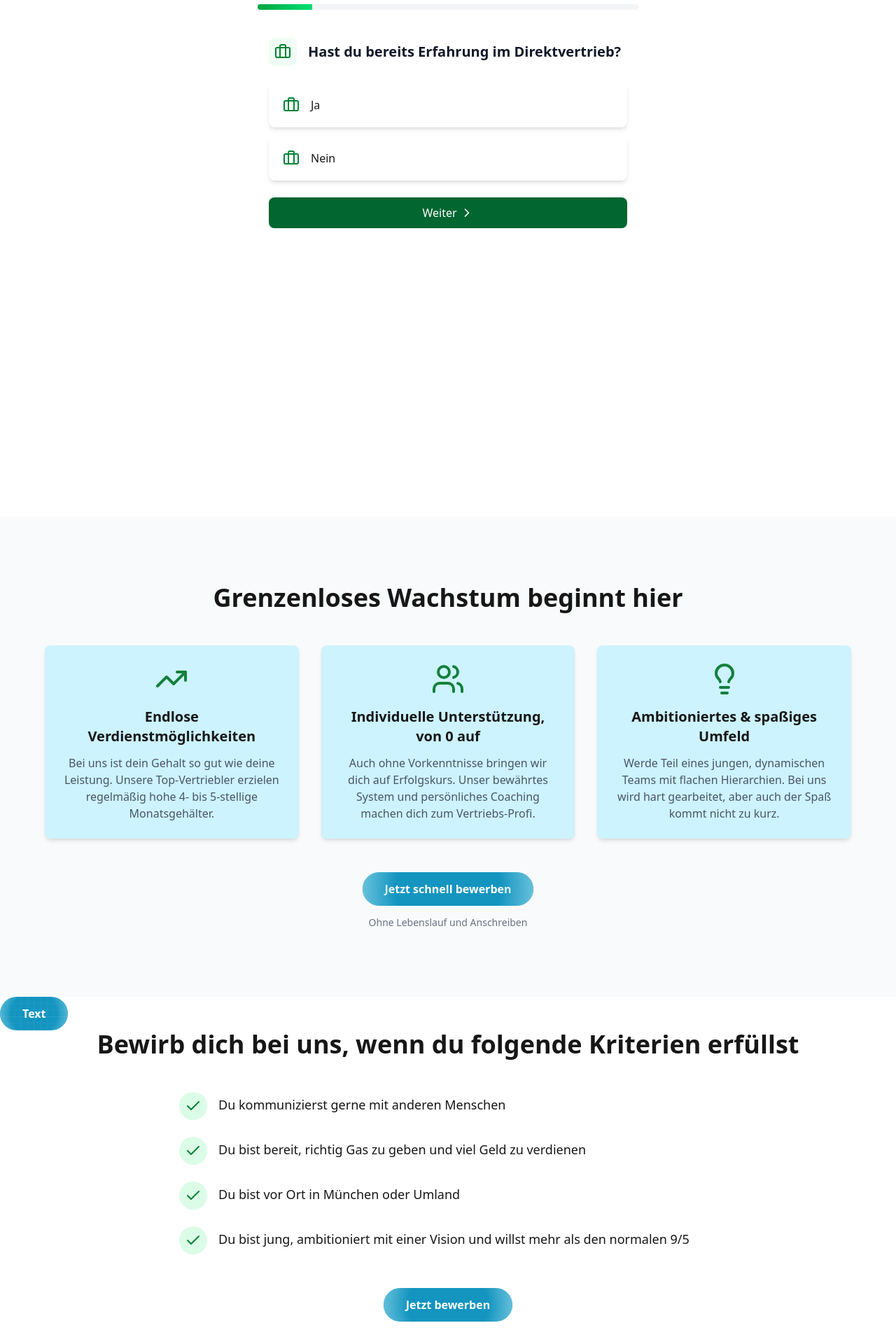
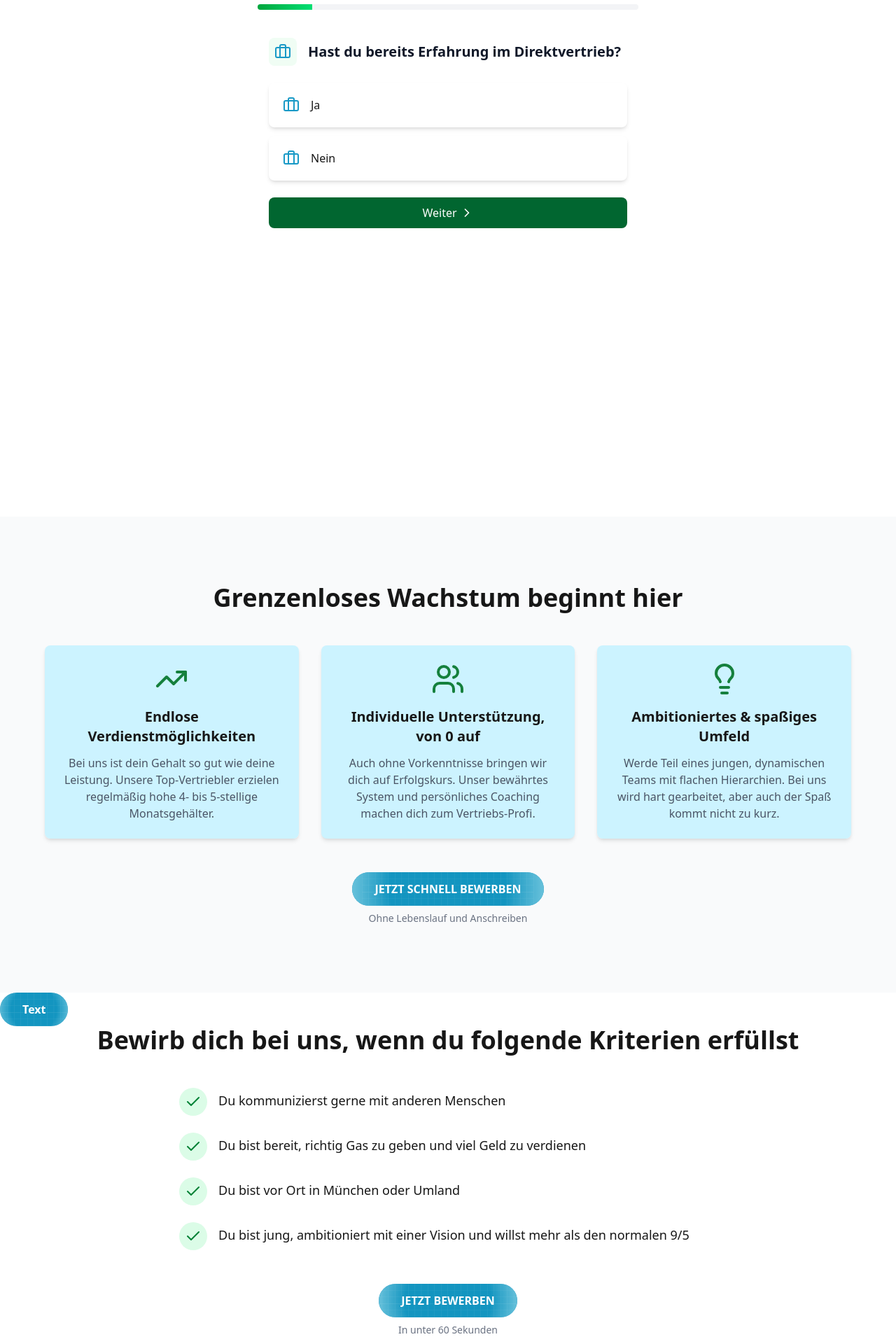
Before and after one commit to mattis-1/sellwell, a Next.js app: page /karriere in a window 1280 px wide. Shown: the part 1220-3140 px from the top of the page at 70% size. Built offline with nearby package versions, Linux system fonts and the light colour scheme; a web font is replaced by a local one.

Commit message:
speedier form, color changes

```diff
--- a/src/modules/karriere-lp/components/about.tsx
+++ b/src/modules/karriere-lp/components/about.tsx
@@ -3,6 +3,7 @@
 import { useRef, useEffect, useState } from "react"
 import Image from "next/image"
 import Link from "next/link"
+import Button from "@/modules/karriere-lp/components/button"
 
 export default function SellwellAboutUs() {
   const [isIntersecting, setIsIntersecting] = useState(false)
@@ -68,10 +69,8 @@ export default function SellwellAboutUs() {
           </div>
 
           <div className="text-center mt-12">
-            <Link href="#sellwell-application-form" className="sellwell-btn-primary inline-block uppercase">
-              Jetzt Teil unseres Teams werden
-            </Link>
-            <p className="text-sm text-gray-500 mt-2">Bewerbung in unter 60 Sekunden</p>
+          <a href="#formular">  <Button>JETZT TEIL UNSERES TEAMS WERDEN</Button>
+            <p className="text-sm text-gray-500 mt-2">Bewerbung in unter 60 Sekunden</p></a>
           </div>
         </div>
       </div>
--- a/src/modules/karriere-lp/components/benefits.tsx
+++ b/src/modules/karriere-lp/components/benefits.tsx
@@ -3,6 +3,7 @@
 import { useRef, useEffect, useState } from "react"
 import { Lightbulb, Users, TrendingUp } from "lucide-react"
 import Link from "next/link"
+import Button from "@/modules/karriere-lp/components/button"
 
 export default function SellwellBenefits() {
   const [isIntersecting, setIsIntersecting] = useState(false)
@@ -74,9 +75,7 @@ export default function SellwellBenefits() {
         </div>
 
         <div className="text-center mt-12">
-          <Link href="#sellwell-application-form" className="sellwell-btn-primary inline-block">
-            Jetzt schnell bewerben
-          </Link>
+          <a href="#formular"><Button>JETZT SCHNELL BEWERBEN</Button></a>
           <p className="text-sm text-gray-500 mt-2">Ohne Lebenslauf und Anschreiben</p>
         </div>
       </div>
--- a/src/modules/karriere-lp/components/ctasection.tsx
+++ b/src/modules/karriere-lp/components/ctasection.tsx
@@ -2,6 +2,8 @@
 
 import { useRef, useEffect, useState } from "react"
 import Link from "next/link"
+import Button from "@/modules/karriere-lp/components/button"
+
 
 export default function SellwellCtaSection() {
   const [isIntersecting, setIsIntersecting] = useState(false)
@@ -49,12 +51,7 @@ export default function SellwellCtaSection() {
             Klicke jetzt hier unten auf den Button und bewirb dich in unter 5 Minuten ohne Anschreiben und ohne
             Lebenslauf
           </p>
-          <Link
-            href="#sellwell-application-form"
-            className="sellwell-btn-primary bg-white text-green-700 hover:bg-gray-100 inline-block"
-          >
-            Jetzt bewerben
-          </Link>
+          <a href="#formular"><Button>JETZT BEWERBEN</Button></a>
         </div>
       </div>
     </section>
--- a/src/modules/karriere-lp/components/erwartungen.tsx
+++ b/src/modules/karriere-lp/components/erwartungen.tsx
@@ -2,7 +2,8 @@
 
 import { useRef, useEffect, useState } from "react"
 import { BookOpen, Clock, TrendingUp } from "lucide-react"
-import Link from "next/link"
+import Button from "@/modules/karriere-lp/components/button"
+
 
 export default function SellwellExpectations() {
   const [isIntersecting, setIsIntersecting] = useState(false)
@@ -72,10 +73,9 @@ export default function SellwellExpectations() {
         </div>
 
         <div className="text-center mt-12">
-          <Link href="#sellwell-application-form" className="sellwell-btn-primary inline-block">
-            Jetzt schnell bewerben
-          </Link>
-          <p className="text-sm text-gray-500 mt-2">Ohne Lebenslauf und Anschreiben</p>
+
+           <a href="#formular"><Button>JETZT SCHNELL BEWERBEN</Button>
+          <p className="text-sm text-gray-500 mt-2">Ohne Lebenslauf und Anschreiben</p></a>
         </div>
       </div>
     </section>
--- a/src/modules/karriere-lp/components/formular.tsx
+++ b/src/modules/karriere-lp/components/formular.tsx
@@ -239,7 +239,7 @@ const Formular = () => {
     return Object.keys(newErrors).length === 0;
   };
 
-  // Submit handler with API integration and redirect
+  // Submit handler with faster redirection
   const handleSubmit = async () => {
     const isValid = validateCurrentQuestion();
     if (!isValid) return;
@@ -279,24 +279,11 @@ const Formular = () => {
         throw new Error(`Server responded with an error: ${response.status}`);
       }
 
-      // Get the response data
-      const result = await response.json();
+      // Immediately redirect without showing any alerts
+      window.location.href = '/danke?lead=true';
 
-      // Display success message
-      alert('Bewerbung erfolgreich eingereicht!');
-
-      // Redirect to thank you page
-      if (result.redirectUrl) {
-        window.location.href = result.redirectUrl;
-      } else {
-        window.location.href = '/danke?lead=true';
-      }
-
-      // Reset form (though not needed due to redirect)
-      setFormData(initialFormData);
-      setCurrentQuestion(0);
     } catch (error) {
-      // Handle error
+      // Only show error alerts
       console.error('Error submitting form:', error);
       alert('Es gab einen Fehler bei der Übermittlung. Bitte versuche es erneut.');
       setIsSubmitting(false);
@@ -314,7 +301,7 @@ const Formular = () => {
         { value: true, label: 'Ja' },
         { value: false, label: 'Nein' },
       ],
-      icon: <Briefcase className="h-6 w-6 text-green-700" />,
+      icon: <Briefcase className="h-6 w-6 text-[#1899C6]" />,
     },
     {
       id: 'experienceLevel',
@@ -322,11 +309,11 @@ const Formular = () => {
       question: 'Wie viel Erfahrung?',
       field: 'experienceLevel',
       options: [
-        { value: 'Unter_1_Jahr', label: 'Unter 1 Jahr' },
-        { value: '1-3_Jahre', label: '1-3 Jahre' },
-        { value: '3+_Jahre', label: '3+ Jahre' },
+        { value: 'under1', label: 'Unter 1 Jahr' },
+        { value: '1to3', label: '1-3 Jahre' },
+        { value: 'over3', label: '3+ Jahre' },
       ],
-      icon: <Clock className="h-6 w-6 text-green-700" />,
+      icon: <Clock className="h-6 w-6 text-[#1899C6]" />,
       condition: () => formData.hasSalesExperience === true,
     },
     {
@@ -341,7 +328,7 @@ const Formular = () => {
         { value: 'teamSpirit', label: 'Teamspirit' },
         { value: 'responsibility', label: 'Eigenverantwortung' },
       ],
-      icon: <GraduationCap className="h-6 w-6 text-green-700" />,
+      icon: <GraduationCap className="h-6 w-6 text-[#1899C6]" />,
     },
     {
       id: 'peopleContact',
@@ -352,14 +339,14 @@ const Formular = () => {
       max: 5,
       minLabel: 'Gar nicht',
       maxLabel: 'Sehr gerne',
-      icon: <Users className="h-6 w-6 text-green-700" />,
+      icon: <Users className="h-6 w-6 text-[#1899C6]" />,
     },
     {
       id: 'greatestStrength',
       type: 'textarea',
       question: 'Was würdest du als deine größte Stärke für den Vertrieb bezeichnen?',
       field: 'greatestStrength',
-      icon: <Zap className="h-6 w-6 text-green-700" />,
+      icon: <Zap className="h-6 w-6 text-[#1899C6]" />,
     },
     {
       id: 'driversLicense',
@@ -370,7 +357,7 @@ const Formular = () => {
         { value: true, label: 'Ja' },
         { value: false, label: 'Nein' },
       ],
-      icon: <Car className="h-6 w-6 text-green-700" />,
+      icon: <Car className="h-6 w-6 text-[#1899C6]" />,
     },
     {
       id: 'name',
@@ -378,7 +365,7 @@ const Formular = () => {
       question: 'Wie heißt Du?',
       fields: ['firstName', 'lastName'],
       labels: ['Vorname', 'Nachname'],
-      icon: <User className="h-6 w-6 text-green-700" />,
+      icon: <User className="h-6 w-6 text-[#1899C6]" />,
     },
     {
       id: 'contact',
@@ -390,7 +377,7 @@ const Formular = () => {
         <Mail className="h-6 w-6 text-green-700" key="mail-icon" />,
         <Phone className="h-6 w-6 text-green-700" key="phone-icon" />
       ],
-      icon: <Mail className="h-6 w-6 text-green-700" />, // Required icon property
+      icon: <Mail className="h-6 w-6 text-[#1899C6]" />, // Required icon property
     },
   ];
 
--- a/src/modules/karriere-lp/components/muss.tsx
+++ b/src/modules/karriere-lp/components/muss.tsx
@@ -2,7 +2,7 @@
 
 import { useRef, useEffect, useState } from "react"
 import { Check } from "lucide-react"
-import Link from "next/link"
+import Button from "@/modules/karriere-lp/components/button"
 
 const requirements = [
   "Du kommunizierst gerne mit anderen Menschen",
@@ -57,9 +57,9 @@ export default function SellwellRequirements() {
           </ul>
 
           <div className="text-center mt-12">
-            <Link href="#sellwell-application-form" className="sellwell-btn-primary inline-block">
-              Jetzt bewerben
-            </Link>
+
+            <a href="#formular"><Button>JETZT BEWERBEN</Button>
+          <p className="text-sm text-gray-500 mt-2">In unter 60 Sekunden</p></a>
           </div>
         </div>
       </div>
--- a/src/modules/karriere-lp/components/testimonials.tsx
+++ b/src/modules/karriere-lp/components/testimonials.tsx
@@ -3,7 +3,8 @@
 import { useRef, useEffect, useState } from "react"
 import Image from "next/image"
 import { ChevronLeft, ChevronRight } from "lucide-react"
-import Link from "next/link"
+import Button from "@/modules/karriere-lp/components/button"
+
 
 // Update testimonials to reference YouTube video IDs instead of local MP4s
 const testimonials = [
@@ -162,9 +163,8 @@ export default function SellwellTestimonials() {
         </div>
 
         <div className="text-center mt-12">
-          <Link href="#sellwell-application-form" className="sellwell-btn-primary inline-block">
-            Jetzt bewerben
-          </Link>
+        <a href="#formular"><Button>JETZT SCHNELL BEWERBEN</Button>
+        <p className="text-sm text-gray-500 mt-2">Ohne Lebenslauf und Anschreiben</p></a>
         </div>
       </div>
     </section>
```
